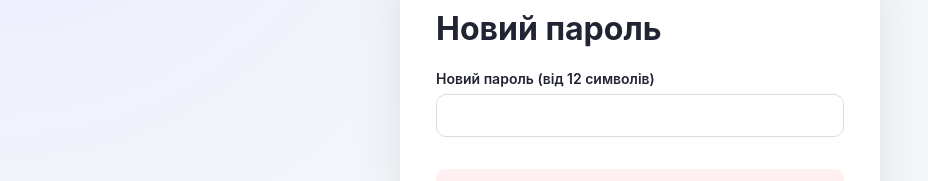
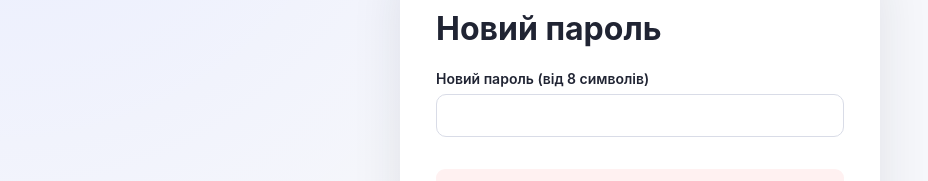
Before and after one commit to o-kobylianskyi/family-points, a React app in the folder frontend/: page /reset-password in a window 1280 px wide. Shown: the part 242-423 px from the top of the page, without its empty margins (0-928 px from the left). Built offline with nearby package versions, Linux system fonts and the light colour scheme; no server answers; the HTML template or start-up script is replaced by a standard one.

Commit message:
auth: consistently allow passwords starting at 8 characters

```diff
--- a/frontend/src/pages/EmailActionPage.jsx
+++ b/frontend/src/pages/EmailActionPage.jsx
@@ -46,8 +46,8 @@ export default function EmailActionPage({ action }) {
         <input type="email" autoComplete="email" required value={email}
           onChange={e => setEmail(e.target.value)} />
       </label>}
-      {action === 'reset' && <label>Новий пароль (від 12 символів)
-        <input type="password" autoComplete="new-password" minLength={12} maxLength={128}
+      {action === 'reset' && <label>Новий пароль (від 8 символів)
+        <input type="password" autoComplete="new-password" minLength={8} maxLength={128}
           required value={password} onChange={e => setPassword(e.target.value)} />
       </label>}
       {action !== 'request' && !token && <p className="error-message">У посиланні відсутній токен.</p>}
```
